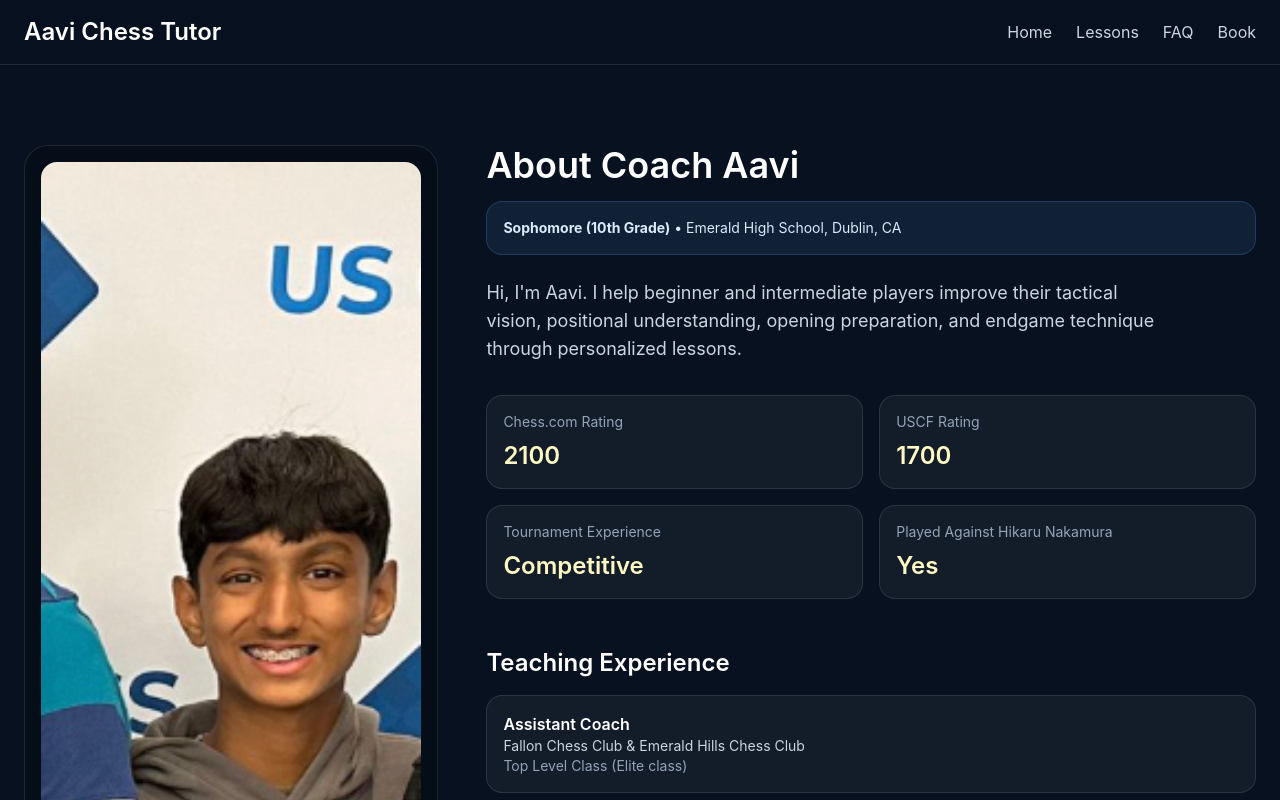
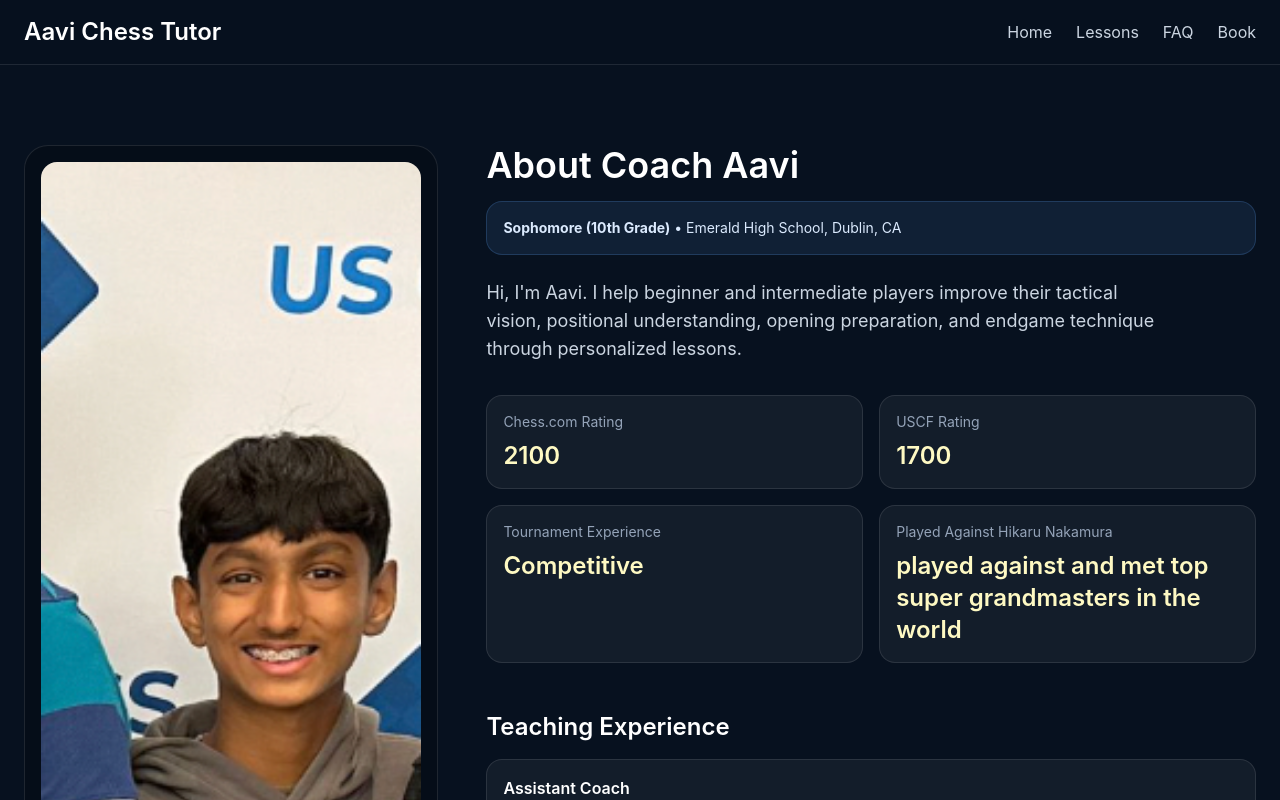
Before and after one commit to apbharucha/aavichesstutor, a Next.js app: page /about in a window 1280 px wide. Shown: the top 800 px of the page. Built offline with nearby package versions, Linux system fonts and the light colour scheme.

Commit message:
Fixed wording and admin scheduling Supabase error

```diff
--- a/app/about/page.tsx
+++ b/app/about/page.tsx
@@ -52,7 +52,7 @@ export default function AboutPage() {
                 ["Chess.com Rating", "2100"],
                 ["USCF Rating", "1700"],
                 ["Tournament Experience", "Competitive"],
-                ["Played Against Hikaru Nakamura", "Yes"],
+                ["Played Against Hikaru Nakamura", "played against and met top super grandmasters in the world"],
               ].map(([label, value]) => (
                 <div key={label} className="rounded-2xl border border-white/10 bg-white/5 p-4">
                   <div className="text-sm text-slate-400">{label}</div>
--- a/app/api/availability/route.ts
+++ b/app/api/availability/route.ts
@@ -4,7 +4,7 @@ async function getSupabaseClient() {
   const key = process.env.SUPABASE_SERVICE_ROLE_KEY;
 
   if (!url || !key) {
-    throw new Error("Missing Supabase environment variables");
+    throw new Error("Missing Supabase environment variables.");
   }
 
   return createClient(url, key);
@@ -14,6 +14,7 @@ const ADMIN_PASSWORD = process.env.ADMIN_PASSWORD || "aavi123";
 
 export async function GET(req: Request) {
   try {
+    const supabase = await getSupabaseClient();
     const { searchParams } = new URL(req.url);
     const date = searchParams.get("date");
     const full = searchParams.get("full") === "1";
@@ -22,7 +23,6 @@ export async function GET(req: Request) {
       return Response.json(full ? { slots: [] } : { availableSlots: [] });
     }
 
-    const supabase = await getSupabaseClient();
     const { data, error } = await supabase
       .from("availability")
       .select("time_slot, is_available, is_booked")
@@ -57,14 +57,13 @@ export async function GET(req: Request) {
 
 export async function POST(req: Request) {
   try {
+    const supabase = await getSupabaseClient();
     const body = await req.json();
     const { password, action, date, slots } = body;
 
     if (password !== ADMIN_PASSWORD) {
       return Response.json({ error: "Invalid password" }, { status: 401 });
     }
-
-    const supabase = await getSupabaseClient();
 
     if (action === "save_slots") {
       if (!date) return Response.json({ error: "Date is required" }, { status: 400 });
```
